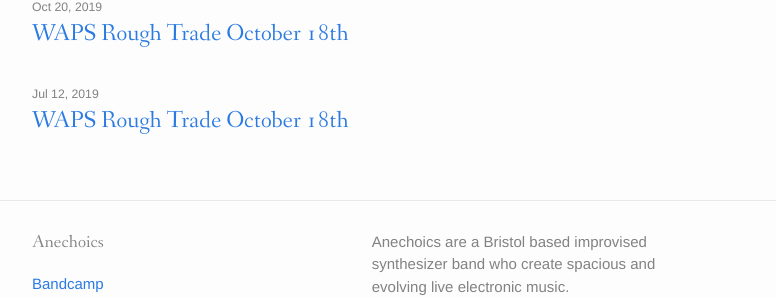
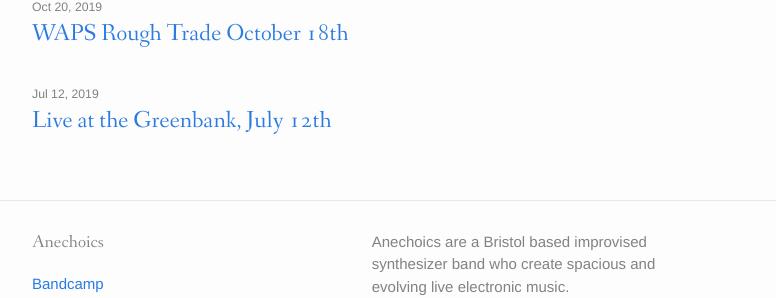
Before and after one commit to anechoics/anechoics.github.io, a Jekyll site: the page built from index.html, in a window 1280 px wide. Shown: the part 992-1290 px from the top of the page, without its empty margins (238-1014 px from the left). Built offline with Jekyll 4.4.1, drawn with Linux system fonts in a browser that asks for light colours; some web fonts are replaced.

Commit message:
Update 2019-07-12-Greenbank-EMOM.md

```diff
--- a/_posts/2019-07-12-Greenbank-EMOM.md
+++ b/_posts/2019-07-12-Greenbank-EMOM.md
@@ -1,9 +1,9 @@
 ---
 layout: video
-title: WAPS Rough Trade October 18th
+title: Live at the Greenbank, July 12th
 categories: [performance]
 tags: [bristol, waps, video, bandcamp]
 video_url: https://www.youtube-nocookie.com/embed/IBZdfNYa6kU
 ---
-Live at the Greenbank <a href="https://www.facebook.com/groups/weallplaysynth/">EMOM</a>, July 12th 2019. The performance is also available on <a href="https://anechoics.bandcamp.com/releases">Bandcamp</a>, where it sounds a bit better.</p>
+Live at the Greenbank [EMOM](https://www.facebook.com/groups/weallplaysynth/), July 12th 2019. The performance is also available on <a href="https://anechoics.bandcamp.com/releases">Bandcamp</a>, where it sounds a bit better.
 <iframe style="border: 0; width: 400px; height: 120px;" src="https://bandcamp.com/EmbeddedPlayer/album=1027478205/size=large/bgcol=ffffff/linkcol=63b2cc/tracklist=false/artwork=small/transparent=true/" seamless><a href="http://anechoics.bandcamp.com/album/live-at-the-greenbank-emom-volume-1">Live at the Greenbank EMOM volume 1 by Anechoics</a></iframe>
```
